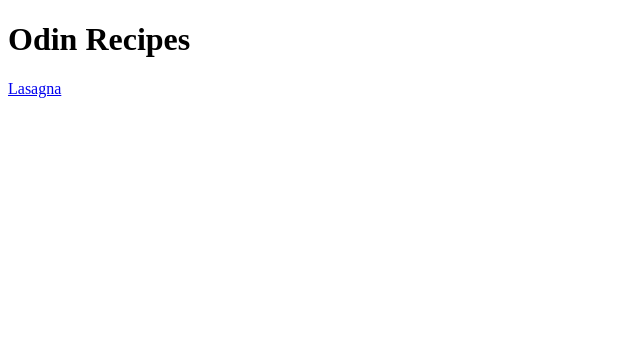
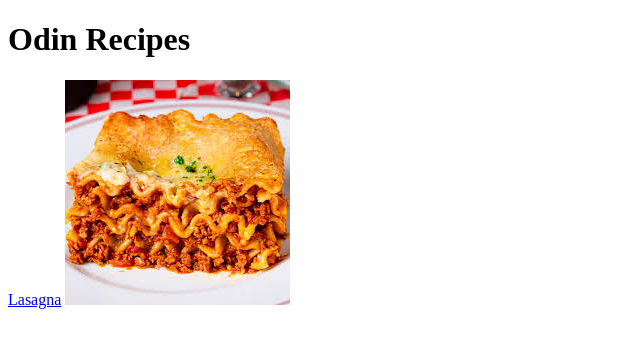
Before and after one commit to picker770/odin-recipes, a plain HTML site: page index.html in a window 1280 px wide. Shown: the whole page, without its empty margins (0-640 px from the left). Drawn offline with Linux system fonts and the light colour scheme.

Commit message:
modified index.html

```diff
--- a/index.html
+++ b/index.html
@@ -8,6 +8,6 @@
 <body>
 <h1>Odin Recipes</h1>
 <a href="recipes/lasagna.html">Lasagna</a>
-<img src="lasagna.jpeg" alt="">
+<img src="recipes/lasagna.jpeg" alt="">
 </body>
 </html>
```
